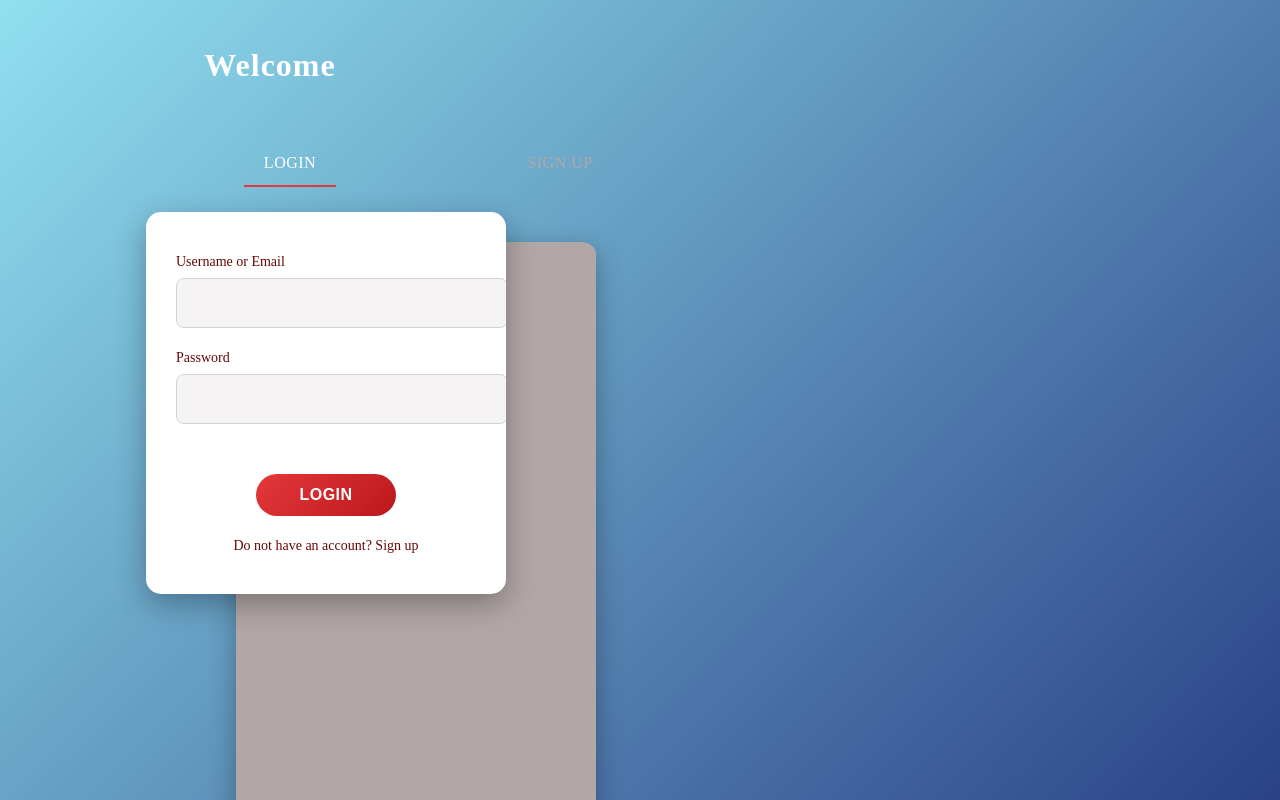
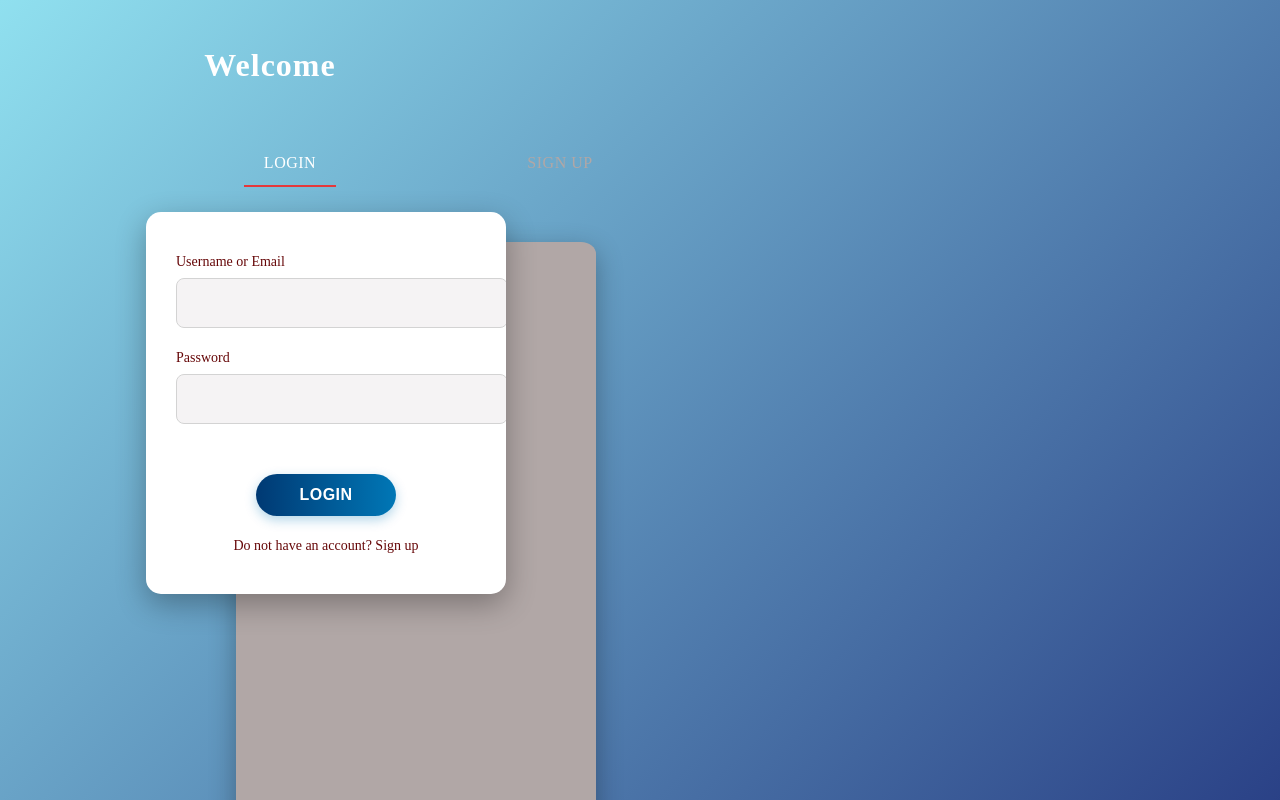
Before and after one commit to Salmancode76/social-network, a Next.js app in the folder frontend/: page /auth in a window 1280 px wide. Shown: the top 800 px of the page. Built offline with nearby package versions, Linux system fonts and the light colour scheme; no server answers.

Commit message:
design buttons

```diff
--- a/frontend/src/app/components/Navbar.js
+++ b/frontend/src/app/components/Navbar.js
@@ -349,7 +349,7 @@ export default function Navbar() {
                 />
               </div>
 
-              <button onClick={logout}>Logout</button>
+              <button className="btn-logout" onClick={logout}>Logout</button>
             </>
           )}
         </div>
--- a/frontend/src/app/globals.css
+++ b/frontend/src/app/globals.css
@@ -41,18 +41,18 @@ html {
   gap: 12px;
 }
 
-.nav-buttons button {
+/* .nav-buttons button {
   background-color: #0079d3;
   color: white;
   border: none;
   padding: 6px 12px;
   border-radius: 4px;
   cursor: pointer;
-}
-
+} */
+/*
 .nav-buttons button:hover {
   background-color: #005fa3;
-}
+} */
 
 /****************************************** SIDEBAR *********************************************/
 .left-sidebar {
@@ -110,10 +110,12 @@ html {
 
 
 .sidebar-icon {
-  font-size: 20px; /* keep it large */
+  font-size: 20px;
+  /* keep it large */
   min-width: 24px;
   text-align: center;
-  margin-right: 0; /* optional: remove extra margin when collapsed */
+  margin-right: 0;
+  /* optional: remove extra margin when collapsed */
 }
 
 
@@ -123,7 +125,8 @@ html {
 
 .left-sidebar.collapsed .side-btn {
   justify-content: center;
-  padding: 12px 0; /* reduce padding to center nicely */
+  padding: 12px 0;
+  /* reduce padding to center nicely */
 }
 
 
@@ -172,3 +175,34 @@ html {
   color: #666;
   font-size: 12px;
 }
+
+
+
+
+/****************************************** SIGNUP + LOGIN + LOGOUT *********************************************/
+
+
+.btn-login,
+.btn-signup,
+.btn-logout {
+  color: #FFFFFF;
+  background: linear-gradient(to right, #003973, #0077B6);
+  padding: 12px 32px;
+  border: none;
+  border-radius: 999px;
+  font-size: 16px;
+  /* font-weight: bold; */
+  text-transform: uppercase;
+  cursor: pointer;
+  transition: transform 0.2s ease, box-shadow 0.2s ease;
+  transform: translateX(0);
+  box-shadow: 0 4px 12px rgba(0, 119, 182, 0.3);
+}
+
+.btn-login:hover,
+.btn-signup:hover,
+.btn-logout:hover {
+  background: linear-gradient(to right, #005f99, #00b4d8);
+  box-shadow: 0 8px 20px rgba(0, 119, 182, 0.5);
+  transform: translateY(-2px);
+}
--- a/frontend/src/app/styles/auth.css
+++ b/frontend/src/app/styles/auth.css
@@ -338,31 +338,31 @@
             transition: all .4s ease-in;
         }
 
-        .btn-login {
+        /* .btn-login {
             color: #FFFFFF;
             background: linear-gradient(135deg, #E5383B, #BA181B);
             transform: translateX(-30%);
-        }
+        } */
 
-        .btn-login:hover {
+        /* .btn-login:hover {
             background: linear-gradient(135deg, #BA181B, #A4161A);
             transform: translateX(-30%) translateY(-2px);
             box-shadow: 0 5px 15px rgba(229, 56, 59, 0.3);
-        }
+        } */
 
-        .btn-signup {
+        /* .btn-signup {
             color: #E5383B;
             background: #FFFFFF;
             box-shadow: inset 0 0 0 2px #E5383B;
             transform: translateX(30%);
-        }
+        } */
 
-        .btn-signup:hover {
+        /* .btn-signup:hover {
             background: #E5383B;
             color: #FFFFFF;
             transform: translateX(30%) translateY(-2px);
             box-shadow: 0 5px 15px rgba(229, 56, 59, 0.3);
-        }
+        } */
 
         .switch-link {
             text-align: center;
--- a/frontend/src/app/styles/nav.css
+++ b/frontend/src/app/styles/nav.css
@@ -1,4 +1,4 @@
-.navbar {
+/* .navbar {
   display: flex;
   align-items: center;
   justify-content: space-between;
@@ -22,16 +22,16 @@
   color: #1877f2;
   cursor: pointer;
   flex: 1;
-}
+} */
 
- .nav-buttons {
+ /* .nav-buttons {
   display: flex;
   align-items: center;
   gap: 15px;
   flex: 1;
   justify-content: flex-end;
-}
-
+} */
+/*
 .nav-buttons button {
   padding: 8px 16px;
   border: none;
@@ -41,11 +41,11 @@
   transition: all 0.2s;
   background: #f0f2f5;
   color: #1c1e21;
-}
+} */
 
-  .nav-buttons button:hover {
+  /* .nav-buttons button:hover {
     background: #e4e6ea;
-  }
+  } */
 
   /* Notification Container */
   .notification-container {
```
Also changed, not shown: 1 other file (tests, documents, lock files or other folders).
